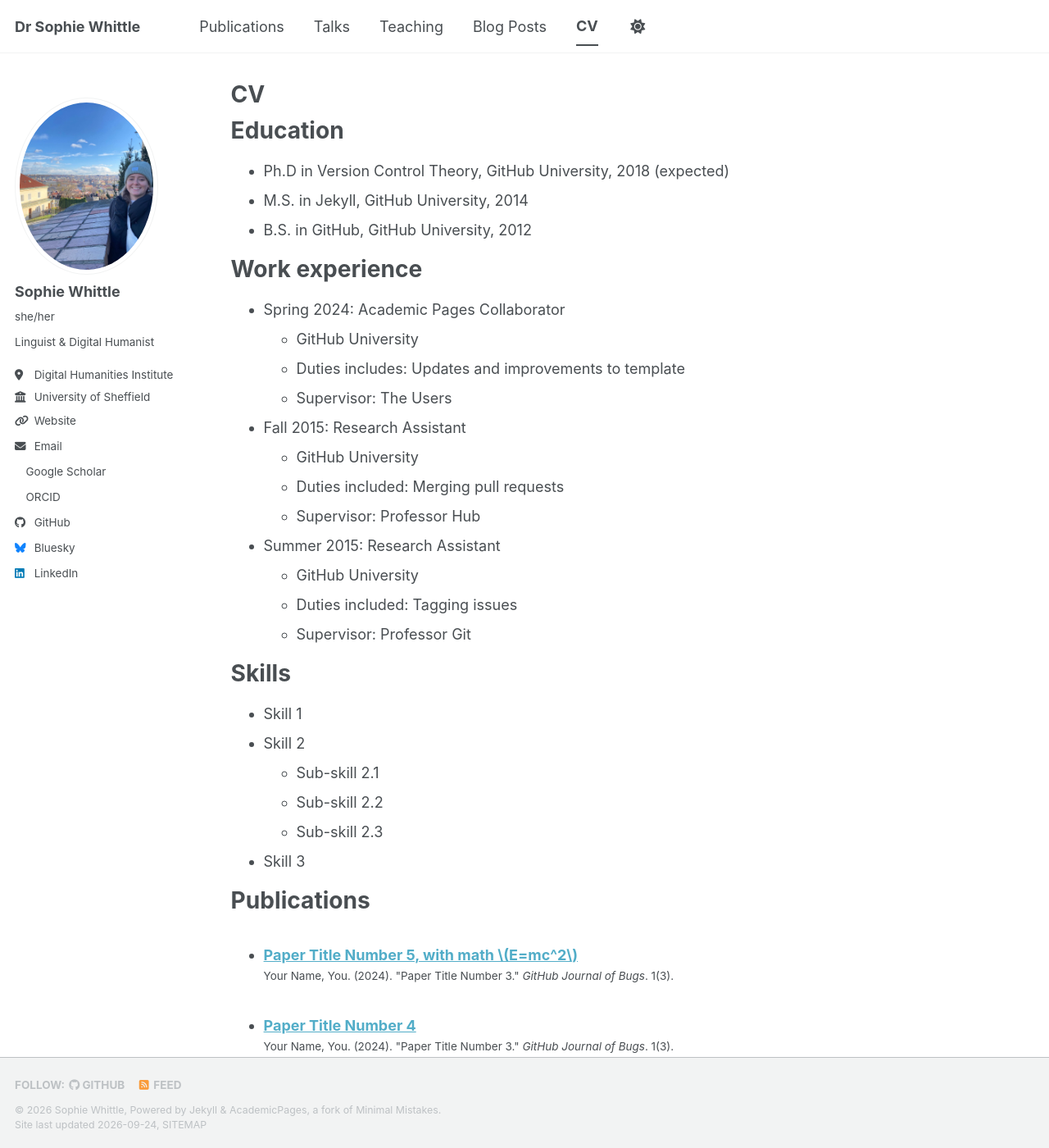
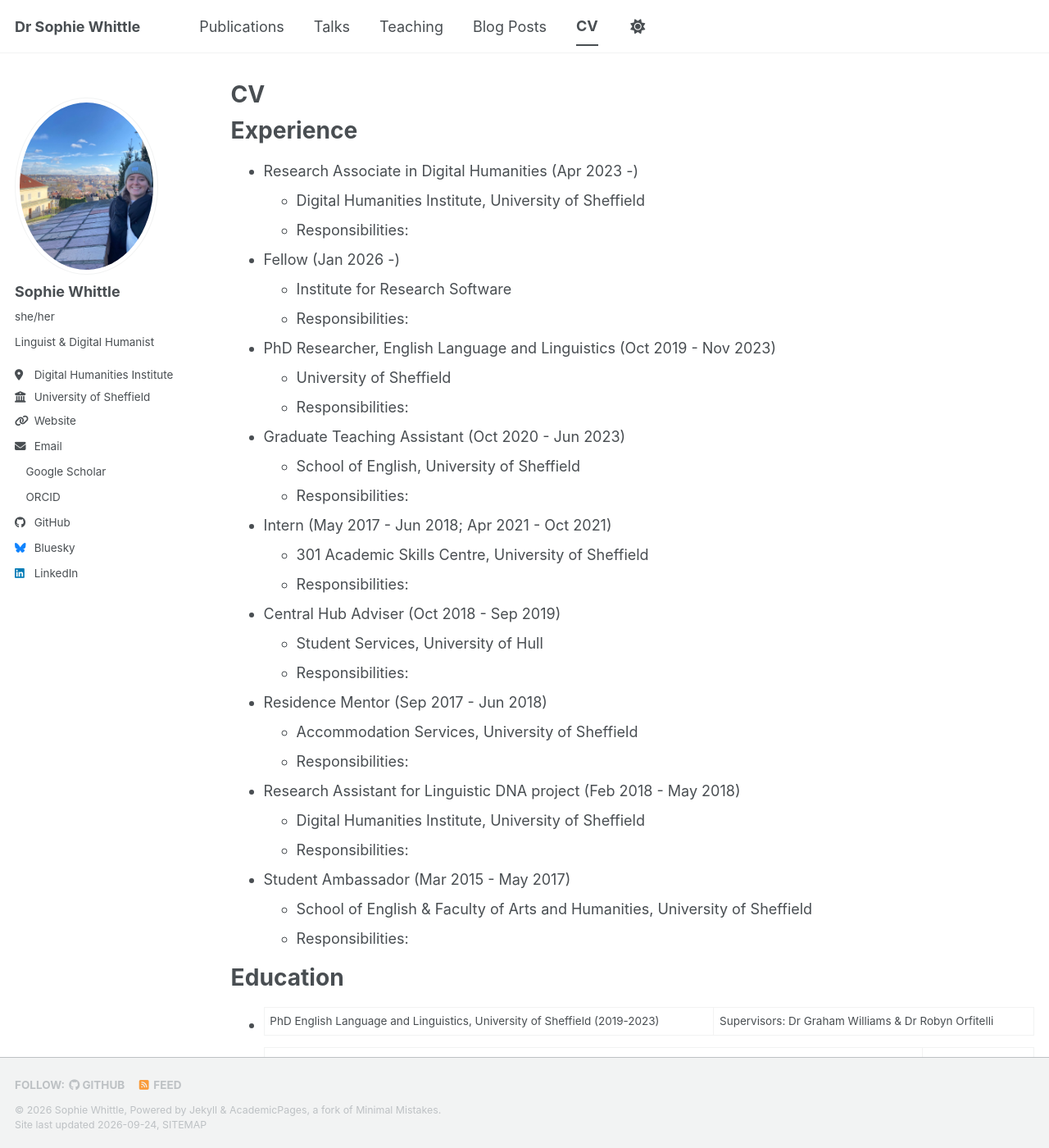
Before and after one commit to sophiewhittle/sophiewhittle.github.io, a Jekyll site: the page built from _pages/cv.md, in a window 1280 px wide and 1400 px high. Shown: the whole window at 82% size. Built offline with Jekyll 4.4.1, drawn with Linux system fonts in a browser that asks for light colours; a style sheet for code colours, icons or effects is not loaded; some of the changed text lies outside the part shown.

Commit message:
Update cv.md

```diff
--- a/_pages/cv.md
+++ b/_pages/cv.md
@@ -9,28 +9,49 @@ redirect_from:
 
 {% include base_path %}
 
+Experience
+======
+* Research Associate in Digital Humanities (Apr 2023 -)
+  * Digital Humanities Institute, University of Sheffield
+  * Responsibilities:
+
+* Fellow (Jan 2026 -)
+  * Institute for Research Software
+  * Responsibilities:
+
+* PhD Researcher, English Language and Linguistics (Oct 2019 - Nov 2023)
+  * University of Sheffield
+  * Responsibilities:
+
+* Graduate Teaching Assistant (Oct 2020 - Jun 2023)
+  * School of English, University of Sheffield
+  * Responsibilities:
+
+* Intern (May 2017 - Jun 2018; Apr 2021 - Oct 2021)
+  * 301 Academic Skills Centre, University of Sheffield
+  * Responsibilities:
+
+* Central Hub Adviser (Oct 2018 - Sep 2019)
+  * Student Services, University of Hull
+  * Responsibilities:
+
+* Residence Mentor (Sep 2017 - Jun 2018)
+  * Accommodation Services, University of Sheffield
+  * Responsibilities:
+
+* Research Assistant for Linguistic DNA project (Feb 2018 - May 2018)
+  * Digital Humanities Institute, University of Sheffield
+  * Responsibilities:
+
+* Student Ambassador (Mar 2015 - May 2017)
+  * School of English & Faculty of Arts and Humanities, University of Sheffield
+  * Responsibilities:
+
 Education
 ======
-* Ph.D in Version Control Theory, GitHub University, 2018 (expected)
-* M.S. in Jekyll, GitHub University, 2014
-* B.S. in GitHub, GitHub University, 2012
-
-Work experience
-======
-* Spring 2024: Academic Pages Collaborator
-  * GitHub University
-  * Duties includes: Updates and improvements to template
-  * Supervisor: The Users
-
-* Fall 2015: Research Assistant
-  * GitHub University
-  * Duties included: Merging pull requests
-  * Supervisor: Professor Hub
-
-* Summer 2015: Research Assistant
-  * GitHub University
-  * Duties included: Tagging issues
-  * Supervisor: Professor Git
+* PhD English Language and Linguistics, University of Sheffield (2019-2023) | Supervisors: Dr Graham Williams & Dr Robyn Orfitelli
+* MA English Language and Linguistics, University of Sheffield (2017-2018) | Distinction
+* BA English Language and Linguistics, University of Sheffield (2014-2017) | First Class Honours
 
 Skills
 ======
@@ -40,6 +61,14 @@ Skills
   * Sub-skill 2.2
   * Sub-skill 2.3
 * Skill 3
+
+Projects
+======
+* Founder, Critical AI & Neurodiversity Network (Institute for Research Software), 2026-
+* Research Associate, C21 Editions (AHRC/IRC), 2023-2025
+* Co-Lead, Women in Lockdown (The Audience Agency & National Lottery Heritage Fund), 2020-2021
+* Research Assistant, Linguistic DNA (AHRC), 2018
+* Editor & Contributor, All About Linguistics, 2015-2017
 
 Publications
 ======
@@ -61,4 +90,14 @@ Teaching
 
 Service and leadership
 ======
-* Currently signed in to 43 different slack teams
+* Associate SuperVisionaries (University of Sheffield), 2025-
+* The Researcher as Manager (ILM), 2025-
+* Fellow of the Higher Education Academy (FHEA), 2022-
+* Thesis and Peer Mentor, University of Sheffield, 2022-
+* Peer Reviewer (Bloomsbury Academic; Language and Literature; Journal of the Undergraduate Linguistics Association of Britain), 2020-
+* Organiser & Co-Lead, Sheffield Feminist Archive & Women in Lockdown, 2020-2023
+* Organiser, International Conference on English Historical Linguistics (ICEHL-22) Committee, University of Sheffield, 2023
+* Organiser of Virtual Writing Retreats, Faculty of Arts and Humanities, University of Sheffield, 2020-2023
+* Lead Organiser, 'Centring Anti-Racist Research in the Linguistics Curriculum' series, 2020-2021
+* Postgraduate Representative for English Language and Linguistics, University of Sheffield, 2019-2022
+* Coordinator at PubhD Sheffield, 2019-2020
```
